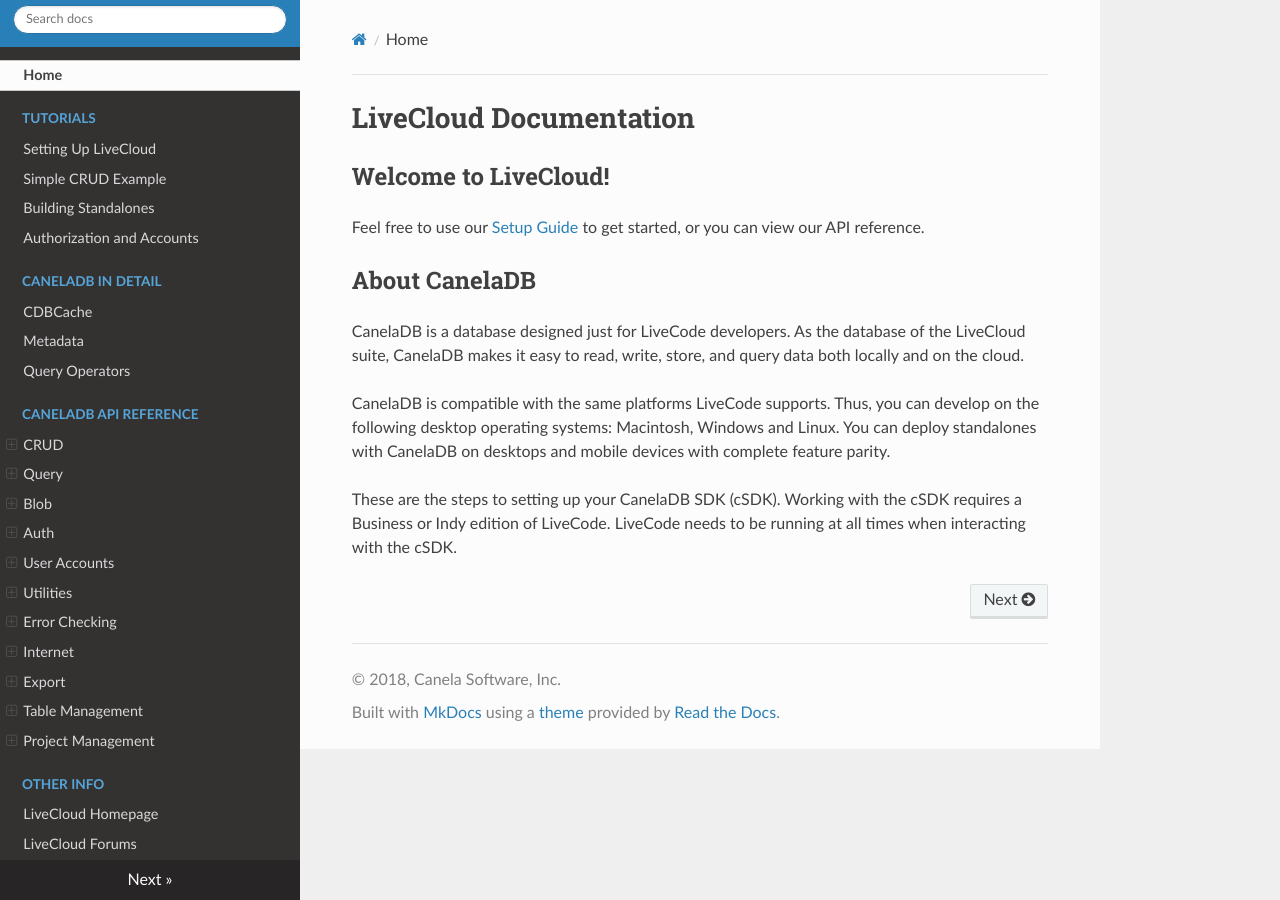
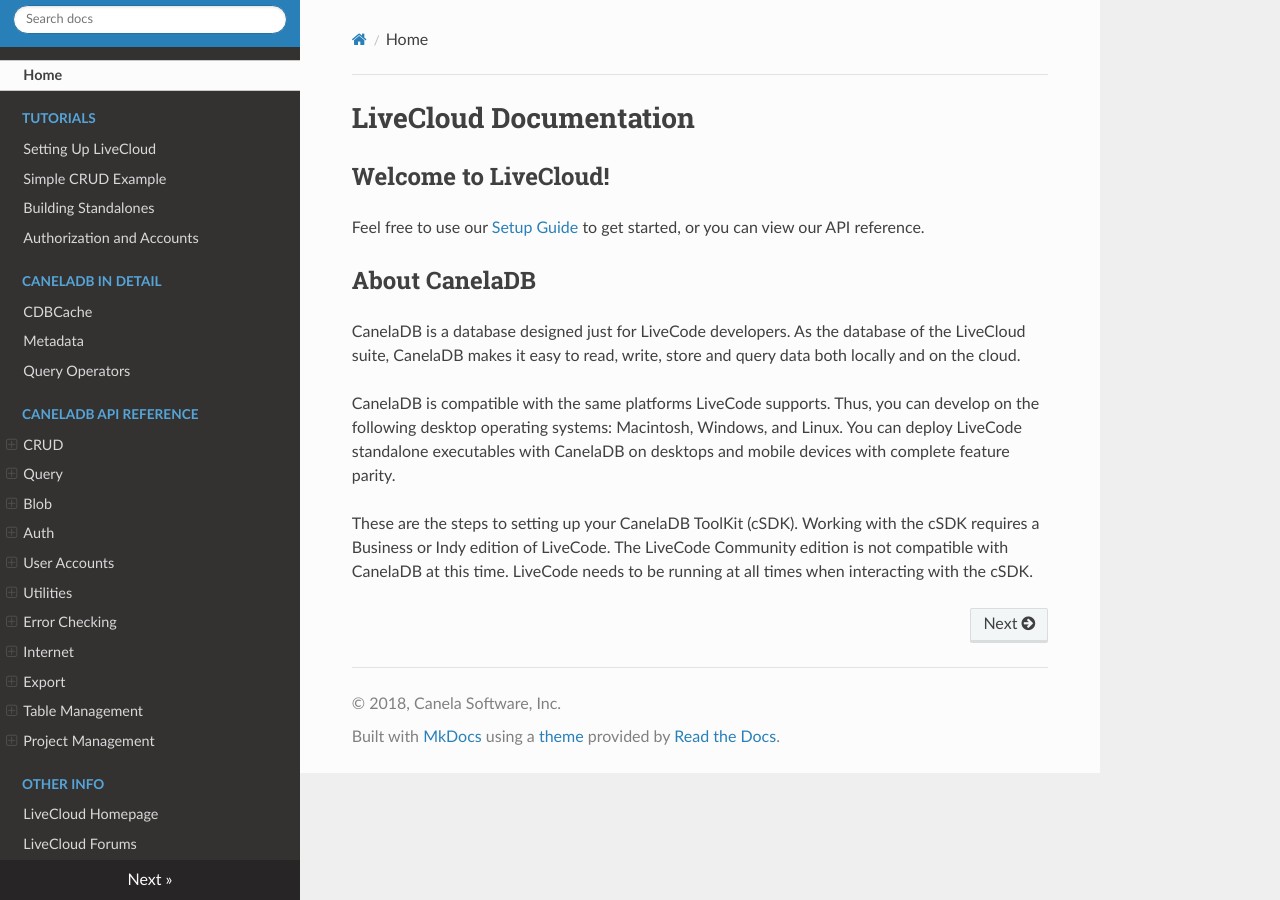
Before and after one commit to CanelaSoftware/cassiaDB_docs, an MkDocs documentation site: the page built from docs/index.md, in a window 1280 px wide. Built offline with MkDocs 1.6.1, drawn with Linux system fonts in a browser that asks for light colours; nearby versions of some CDN libraries.

Commit message:
Update index.md
- Updated compatibility to mention LiveCode Community edition not being compatible.

```diff
--- a/docs/index.md
+++ b/docs/index.md
@@ -6,8 +6,8 @@
 
 ## About CanelaDB
 
-CanelaDB is a database designed just for LiveCode developers. As the database of the LiveCloud suite, CanelaDB makes it easy to read, write, store, and query data both locally and on the cloud.
+CanelaDB is a database designed just for LiveCode developers. As the database of the LiveCloud suite, CanelaDB makes it easy to read, write, store and query data both locally and on the cloud.
 
-CanelaDB is compatible with the same platforms LiveCode supports. Thus, you can develop on the following desktop operating systems: Macintosh, Windows and Linux. You can deploy standalones with CanelaDB on desktops and mobile devices with complete feature parity.
+CanelaDB is compatible with the same platforms LiveCode supports. Thus, you can develop on the following desktop operating systems: Macintosh, Windows, and Linux. You can deploy LiveCode standalone executables with CanelaDB on desktops and mobile devices with complete feature parity.
 
-These are the steps to setting up your CanelaDB SDK (cSDK). Working with the cSDK requires a Business or Indy edition of LiveCode. LiveCode needs to be running at all times when interacting with the cSDK.
+These are the steps to setting up your CanelaDB ToolKit (cSDK). Working with the cSDK requires a Business or Indy edition of LiveCode. The LiveCode Community edition is not compatible with CanelaDB at this time. LiveCode needs to be running at all times when interacting with the cSDK.
```
